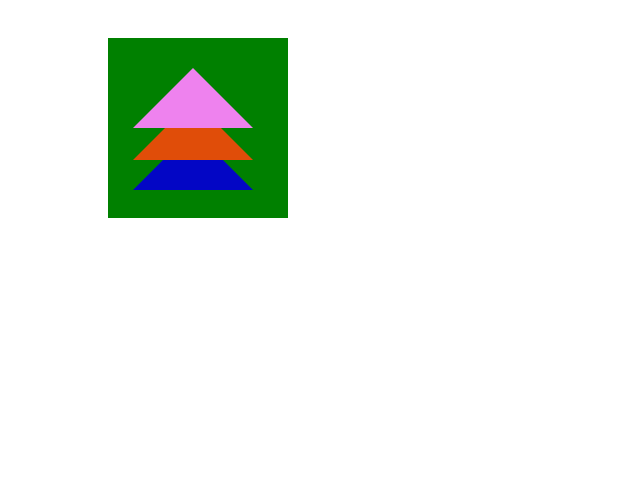
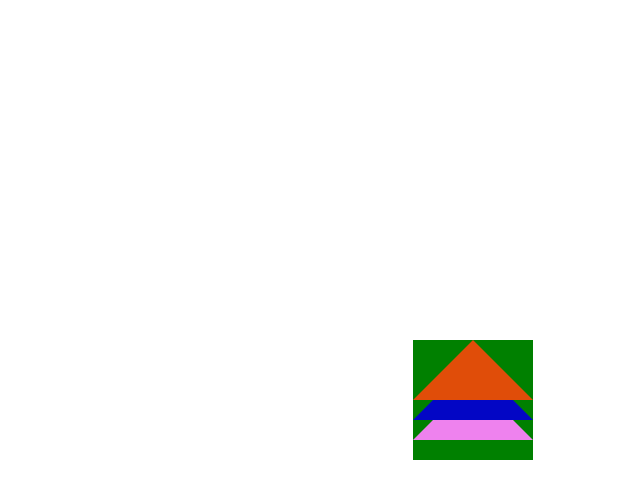
Before and after one commit to vali8055/geekster-fundamentals, a plain HTML site: page trianglewithcss/index.html in a window 1280 px wide. Shown: the whole page, without its empty margins (167-807 px from the left). Drawn offline with Linux system fonts and the light colour scheme.

Commit message:
Update index.html

```diff
--- a/trianglewithcss/index.html
+++ b/trianglewithcss/index.html
@@ -4,38 +4,40 @@
     <meta charset="UTF-8" />
     <meta http-equiv="X-UA-Compatible" content="IE=edge" />
     <meta name="viewport" content="width=device-width, initial-scale=1.0" />
-    <title>CSS</title>
+    <title>CSS triangle</title>
     <style>
       * {
+        margin: 0px;
         width: 0px;
       }
+      div {
+        margin: 0;
+        position: absolute;
+        top: 50%;
+        left: 50%;
+        transform: translate(-50%, -50%);
+      }
       #box {
-        margin-top: 30px;
-        border: 90px solid green;
-        position: absolute;left: 275px;
+        border: 60px solid green;
       }
-      #triangle1 {
+       #triangle1 {
         border: 60px solid transparent;
         border-bottom: 60px solid violet;
-        position: absolute;
-        left: 300px;
-        z-index: 3;
+        margin-top: -20px;
+        z-index: 1;
       }
       #triangle2 {
         border: 60px solid transparent;
         border-bottom: 60px solid rgb(224, 77, 9);
-        position: absolute;
-        top: 40px;
-        left: 300px;
-        z-index: 2;
+        margin-top: -60px;
+
+        z-index: 3;
       }
       #triangle3 {
         border: 60px solid transparent;
         border-bottom: 60px solid rgb(3, 6, 197);
-        position: absolute;
-        top: 70px;
-        left: 300px;
-        z-index: 1s;
+        margin-top: -40px;
+        z-index: 2;
       }
     </style>
   </head>
```
